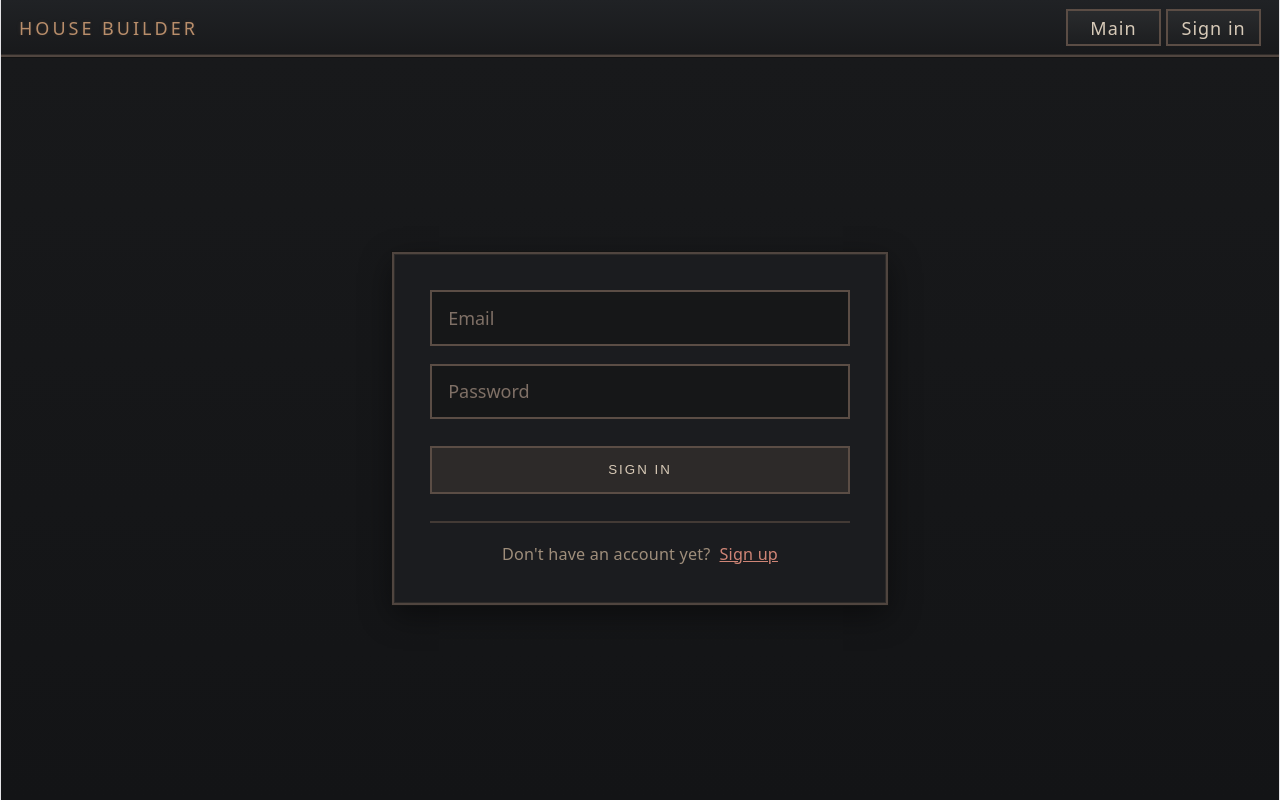
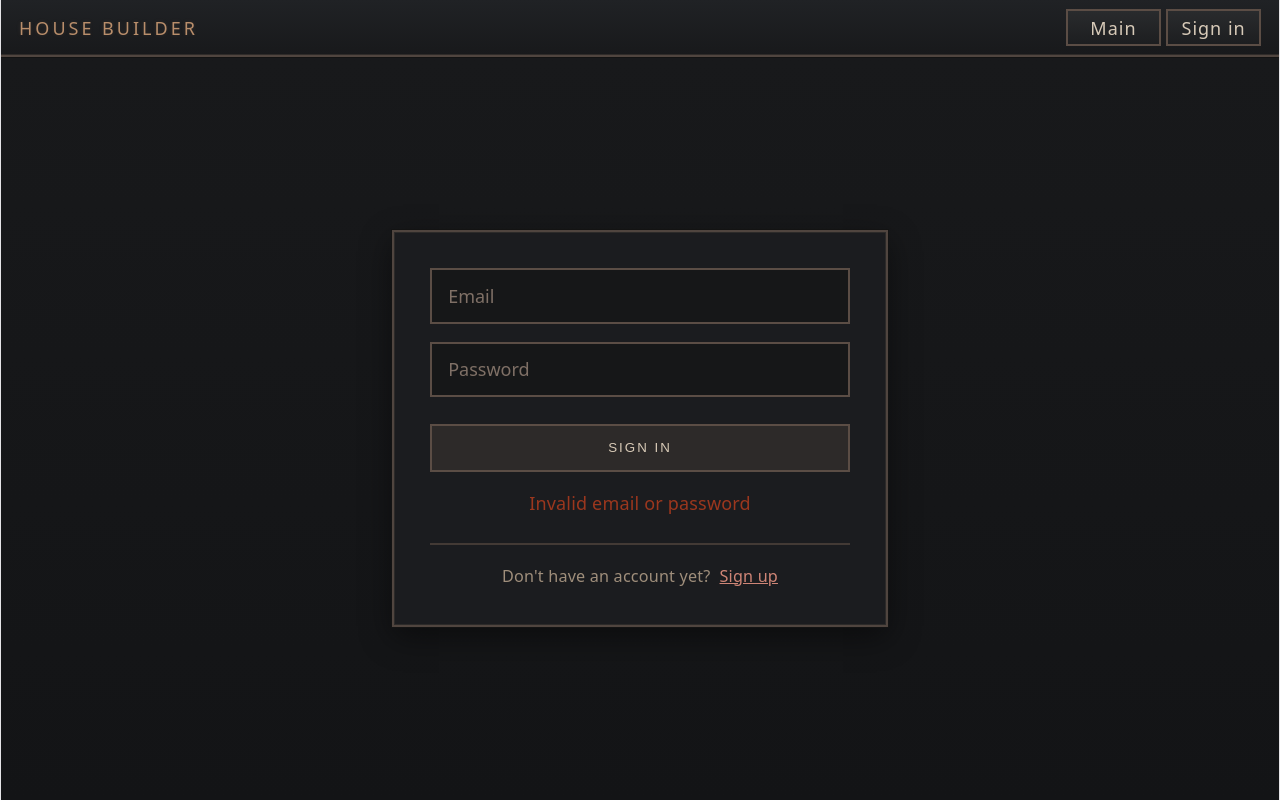
Before and after one commit to Rairura666/housebuilder, a React (Vite) app: page /create in a window 1280 px wide. Both pictures are taken after a click on the button "SIGN IN". Built offline with nearby package versions, Linux system fonts and the light colour scheme; no server answers.

Commit message:
feat: failed sign in / sign up message

```diff
--- a/src/pages/SignInPage/model/useSignIn.ts
+++ b/src/pages/SignInPage/model/useSignIn.ts
@@ -3,6 +3,8 @@ import { useNavigate } from "react-router-dom"
 import { supabase } from "../../../shared/api/supabase"
 
 export const useSignIn = () => {
+
+    const [isSignInFailed, setisSignInFailed] = useState<boolean>(false)
 
     const navigate = useNavigate()
 
@@ -17,14 +19,14 @@ export const useSignIn = () => {
 
         if(error) {
             setPassword("")
+            setisSignInFailed(true)
             console.error(error.message)
             return
         }
 
-        console.log("Signed in!")
-
+        setisSignInFailed(false)
         navigate("/profile")
     }
 
-    return {email, setEmail, password, setPassword, handleSignInSubmit}
+    return {email, setEmail, password, setPassword, handleSignInSubmit, isSignInFailed}
 }
--- a/src/pages/SignInPage/ui/SignInPage.css
+++ b/src/pages/SignInPage/ui/SignInPage.css
@@ -96,4 +96,8 @@
 
 .signInRedirectToSignUp a:hover {
   color: #f1b2a6;
+}
+
+.signInErrorMessage {
+  color: #9b371e;
 }/*# sourceMappingURL=SignInPage.css.map */
--- a/src/pages/SignInPage/ui/SignInPage.scss
+++ b/src/pages/SignInPage/ui/SignInPage.scss
@@ -138,3 +138,7 @@
 .signInRedirectToSignUp a:hover {
     color: #f1b2a6;
 }
+
+.signInErrorMessage {
+    color: #9b371e;
+}
--- a/src/pages/SignInPage/ui/SignInPage.tsx
+++ b/src/pages/SignInPage/ui/SignInPage.tsx
@@ -4,7 +4,7 @@ import "./SignInPage.css"
 
 export const SignInPage = () => {
 
-    const { email, setEmail, password, setPassword, handleSignInSubmit } = useSignIn()
+    const { email, setEmail, password, setPassword, handleSignInSubmit, isSignInFailed } = useSignIn()
 
     return (<>
         <div className="signInWrapper">
@@ -27,6 +27,11 @@ export const SignInPage = () => {
                     onClick={handleSignInSubmit}
                 >Sign in</button>
 
+                {isSignInFailed &&
+                <span className='signInErrorMessage'>Invalid email or password</span>
+                }
+
+
                 <div className="signInRedirectToSignUp">
                     <span>Don't have an account yet?</span>
                     <Link to="/signup">Sign up</Link>
--- a/src/pages/SignUpPage/model/useSignUp.ts
+++ b/src/pages/SignUpPage/model/useSignUp.ts
@@ -3,6 +3,9 @@ import { supabase } from "../../../shared/api/supabase"
 import { useNavigate } from "react-router-dom"
 
 export const useSignup = () => {
+
+    const [signUpError, setSignUpError] = useState<string | null>(null)
+
     const navigate = useNavigate()
 
     const [email, setEmail] = useState<string>("")
@@ -10,6 +13,8 @@ export const useSignup = () => {
     const [username, setUsername] = useState<string>("")
 
     const handleSignUpSubmit = async () => {
+
+        setSignUpError(null)
 
         const { data, error } = await supabase.auth.signUp({
             email,
@@ -22,6 +27,7 @@ export const useSignup = () => {
         })
 
         if (error) {
+            setSignUpError(error.code ?? "unknown_error")
             console.error(error.message)
             return
         }
@@ -30,5 +36,5 @@ export const useSignup = () => {
         navigate("/create")
     }
 
-    return { email, setEmail, password, setPassword, username, setUsername, handleSignUpSubmit }
+    return { email, setEmail, password, setPassword, username, setUsername, handleSignUpSubmit, signUpError }
 }
--- a/src/pages/SignUpPage/ui/SignUpPage.css
+++ b/src/pages/SignUpPage/ui/SignUpPage.css
@@ -96,4 +96,8 @@
 
 .signUpRedirectToSignIn a:hover {
   color: #f1b2a6;
+}
+
+.signUpErrorMessage {
+  color: #9b371e;
 }/*# sourceMappingURL=SignUpPage.css.map */
--- a/src/pages/SignUpPage/ui/SignUpPage.scss
+++ b/src/pages/SignUpPage/ui/SignUpPage.scss
@@ -138,3 +138,7 @@
 .signUpRedirectToSignIn a:hover {
     color: #f1b2a6;
 }
+
+.signUpErrorMessage {
+    color: #9b371e;
+}
--- a/src/pages/SignUpPage/ui/SignUpPage.tsx
+++ b/src/pages/SignUpPage/ui/SignUpPage.tsx
@@ -4,7 +4,13 @@ import "./SignUpPage.css"
 
 export const SignUpPage = () => {
 
-    const { email, setEmail, password, setPassword, username, setUsername, handleSignUpSubmit } = useSignup()
+    const signUpErrorMessages: Record<string, string> = {
+        user_already_exists: "User already exists",
+        email_address_invalid: "Invalid email address",
+        weak_password: "Password must be at least 6 characters"
+    }
+
+    const { email, setEmail, password, setPassword, username, setUsername, handleSignUpSubmit, signUpError } = useSignup()
 
     return (<>
         <div className="signUpWrapper">
@@ -34,6 +40,12 @@ export const SignUpPage = () => {
                     onClick={handleSignUpSubmit}
                 >Sign up</button>
 
+                {signUpError && (
+                    <div className="signUpErrorMessage">
+                        {signUpErrorMessages[signUpError] ?? "Something went wrong. Please try again."}
+                    </div>
+                )}
+
                 <div className="signUpRedirectToSignIn">
                     <span>Already have an account?</span>
                     <Link to="/signin">Sign in</Link>
```
Also changed, not shown: 2 other files (tests, documents, lock files or other folders).
